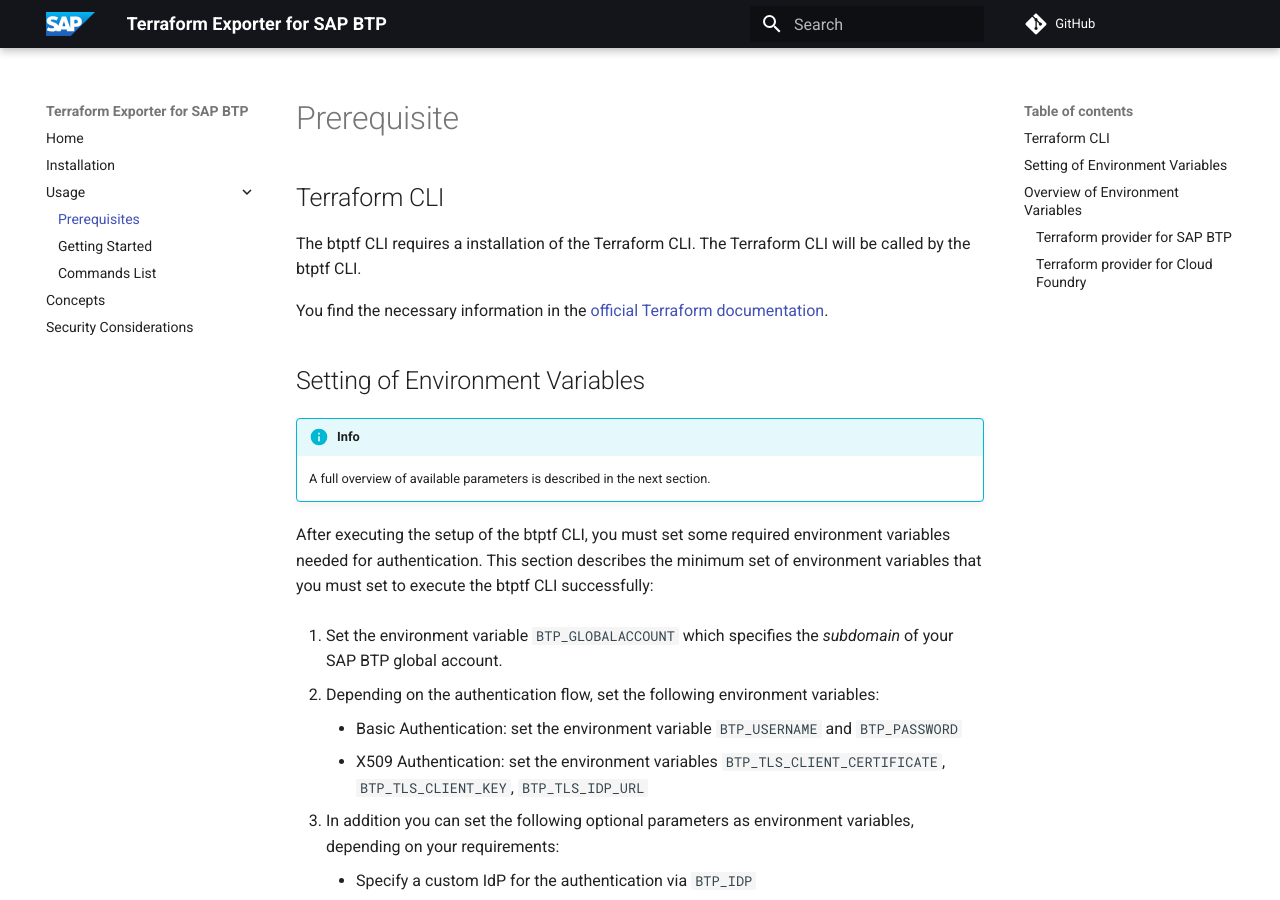
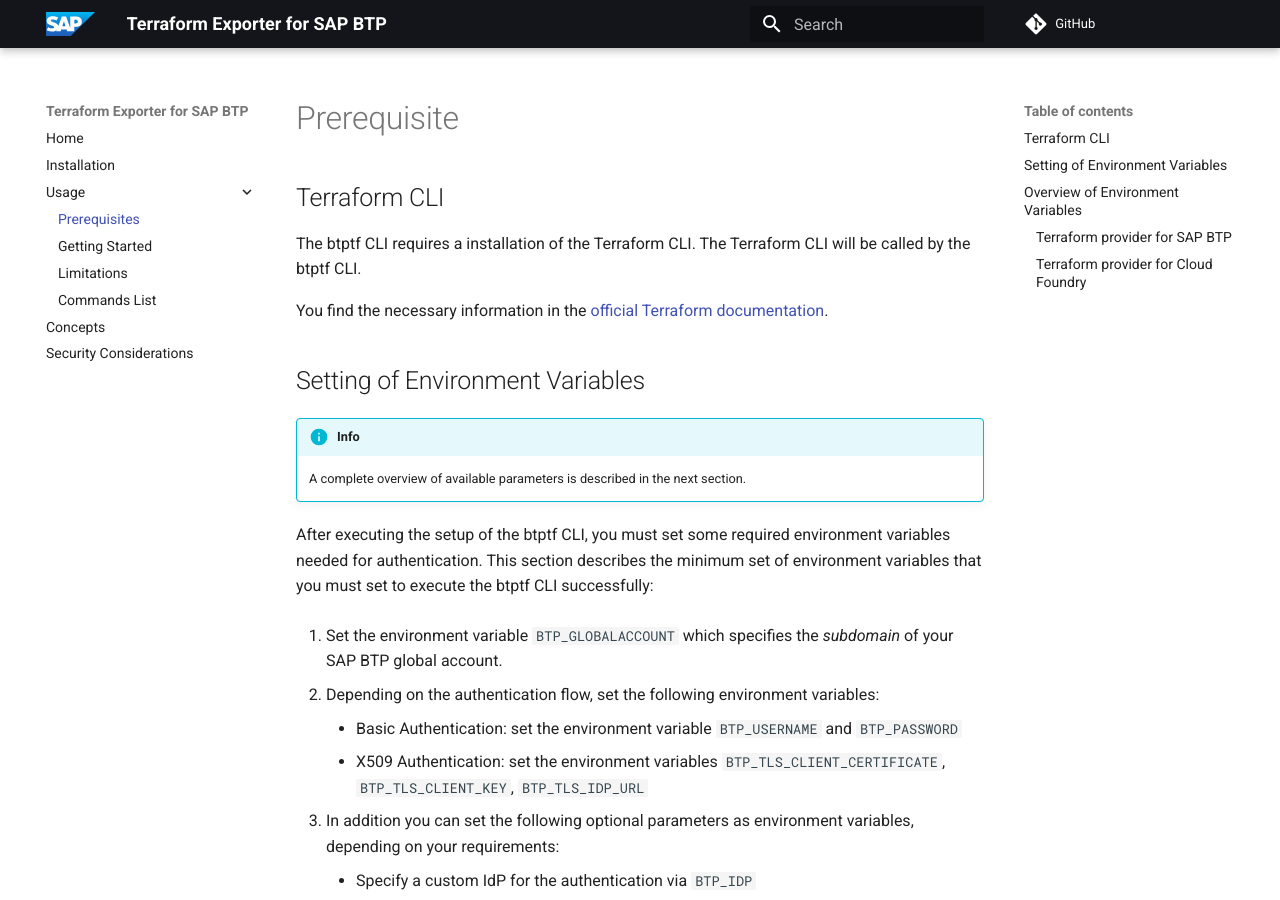
Before and after one commit to vipinvkmenon/terraform-exporter-btp, an MkDocs documentation site: the page built from docs/prerequisites.md, in a window 1280 px wide and 900 px high. Built offline with MkDocs 1.6.1 and Material for MkDocs 9.7.7, drawn with Linux system fonts in a browser that asks for light colours; comment, search, counter and statistics services are not loaded.

Commit message:
docs: add import limitations (#213)
Co-authored-by: Christian Lechner <22294087+lechnerc77@users.noreply.github.com>

```diff
--- a/docs/prerequisites.md
+++ b/docs/prerequisites.md
@@ -9,7 +9,7 @@ You find the necessary information  in the [official Terraform documentation](ht
 ## Setting of Environment Variables
 
 !!! info
-    A full overview of available parameters is described in the next section.
+    A complete overview of available parameters is described in the next section.
 
 After executing the setup of the btptf CLI, you must set some required environment variables needed for authentication. This section describes the minimum set of environment variables that you must set to execute the btptf CLI successfully:
 
--- a/mkdocs.yml
+++ b/mkdocs.yml
@@ -22,6 +22,7 @@ nav:
   - Usage:
     - Prerequisites: prerequisites.md
     - Getting Started: gettingstarted.md
+    - Limitations: limitations.md
     - Commands List: btptf.md
   - Concepts: concepts.md
   - Security Considerations: security.md
```
Also changed, not shown: docs/limitations.md (added, +13 -0 lines).
